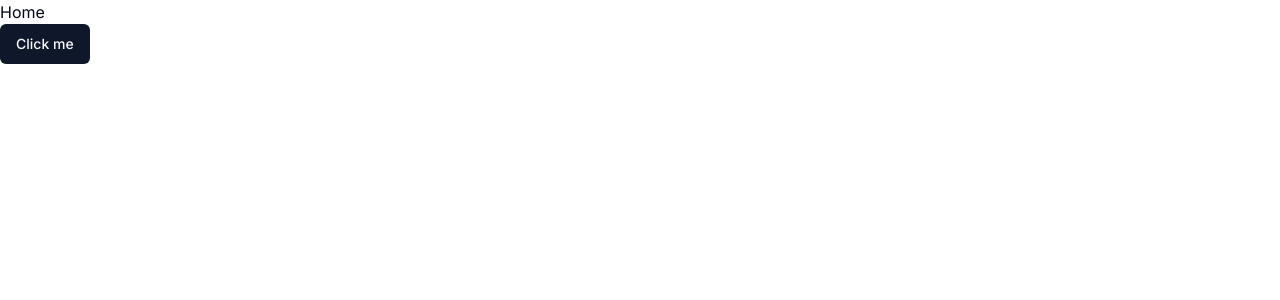
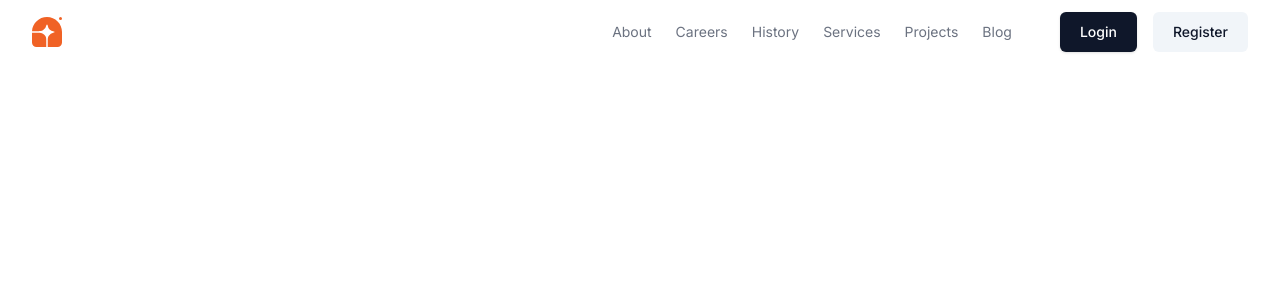
Before and after one commit to edg35/mockstar, a Next.js app: page / in a window 1280 px wide. Shown: the top 300 px of the page. Built offline with nearby package versions, Linux system fonts and the light colour scheme.

Commit message:
home page navbar

```diff
--- /dev/null
+++ b/app/_components/Navbar.jsx
@@ -0,0 +1,85 @@
+import Image from "next/image"
+
+function Navbar() {
+  return (
+    <header className="bg-white">
+    <div className="mx-auto max-w-screen-xl px-4 sm:px-6 lg:px-8">
+        <div className="flex h-16 items-center justify-between">
+        <div className="flex-1 md:flex md:items-center md:gap-12">
+            <a className="block text-teal-600" href="#">
+            <span className="sr-only">Home</span>
+            <Image src={"/logo.svg"}  height={30} width={30} alt="logo" />
+            </a>
+        </div>
+
+        <div className="md:flex md:items-center md:gap-12">
+            <nav aria-label="Global" className="hidden md:block">
+            <ul className="flex items-center gap-6 text-sm">
+                <li>
+                <a className="text-gray-500 transition hover:text-gray-500/75" href="#"> About </a>
+                </li>
+
+                <li>
+                <a className="text-gray-500 transition hover:text-gray-500/75" href="#"> Careers </a>
+                </li>
+
+                <li>
+                <a className="text-gray-500 transition hover:text-gray-500/75" href="#"> History </a>
+                </li>
+
+                <li>
+                <a className="text-gray-500 transition hover:text-gray-500/75" href="#"> Services </a>
+                </li>
+
+                <li>
+                <a className="text-gray-500 transition hover:text-gray-500/75" href="#"> Projects </a>
+                </li>
+
+                <li>
+                <a className="text-gray-500 transition hover:text-gray-500/75" href="#"> Blog </a>
+                </li>
+            </ul>
+            </nav>
+
+            <div className="flex items-center gap-4">
+            <div className="sm:flex sm:gap-4">
+                <a
+                className="rounded-md bg-primary px-5 py-2.5 text-sm font-medium text-white shadow"
+                href="#"
+                >
+                Login
+                </a>
+
+                <div className="hidden sm:flex">
+                <a
+                    className="rounded-md bg-secondary px-5 py-2.5 text-sm font-medium text-primary"
+                    href="#"
+                >
+                    Register
+                </a>
+                </div>
+            </div>
+
+            <div className="block md:hidden">
+                <button className="rounded bg-gray-100 p-2 text-gray-600 transition hover:text-gray-600/75">
+                <svg
+                    xmlns="http://www.w3.org/2000/svg"
+                    className="h-5 w-5"
+                    fill="none"
+                    viewBox="0 0 24 24"
+                    stroke="currentColor"
+                    strokeWidth="2"
+                >
+                    <path strokeLinecap="round" strokeLinejoin="round" d="M4 6h16M4 12h16M4 18h16" />
+                </svg>
+                </button>
+            </div>
+            </div>
+        </div>
+        </div>
+    </div>
+    </header>
+  )
+}
+
+export default Navbar
--- a/app/page.js
+++ b/app/page.js
@@ -1,10 +1,9 @@
-import { Button } from "@/components/ui/button";
+import Navbar from "./_components/Navbar";
 
 export default function Home() {
   return (
     <div>
-      <h1>Home</h1>
-      <Button>Click me</Button>
+      <Navbar />
     </div>
   );
 }
```
